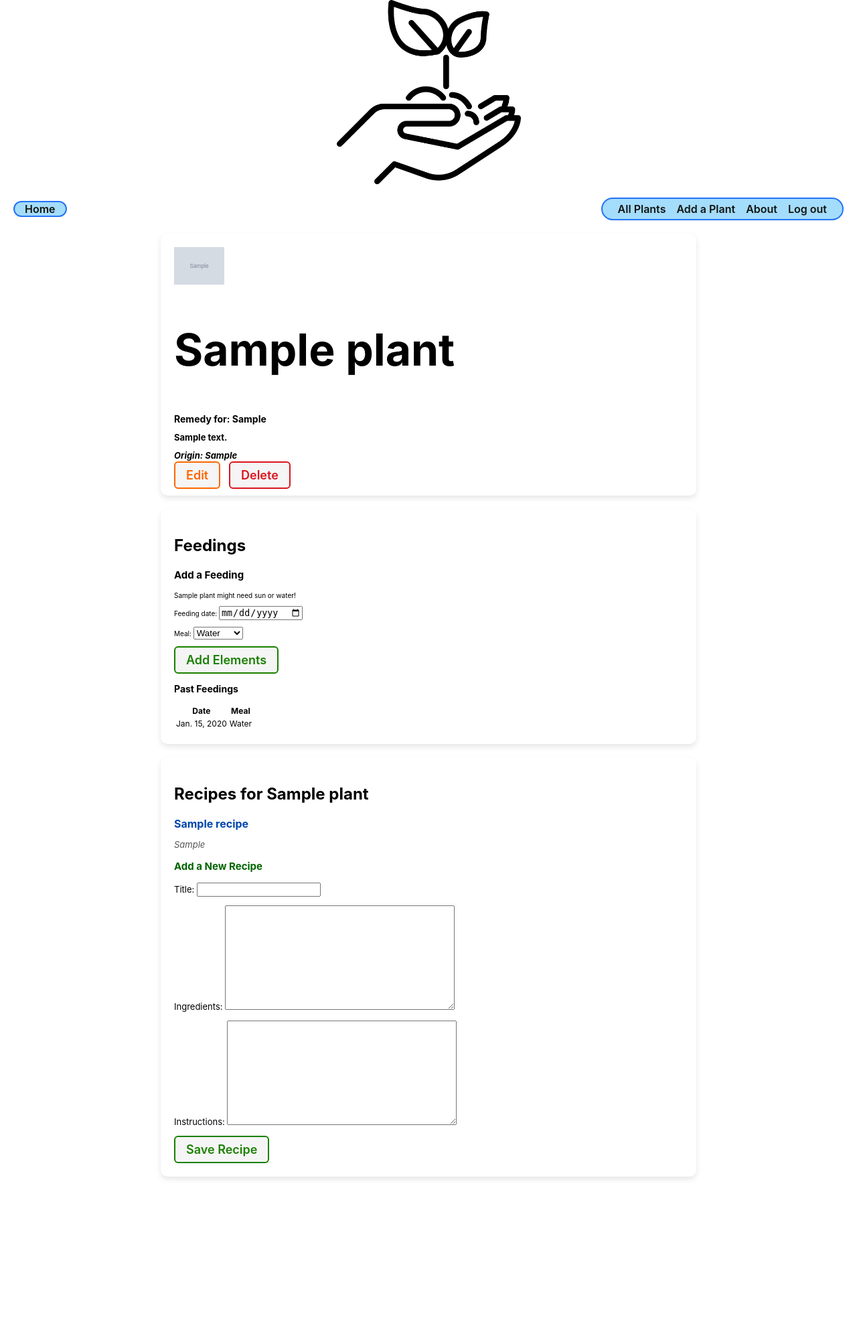
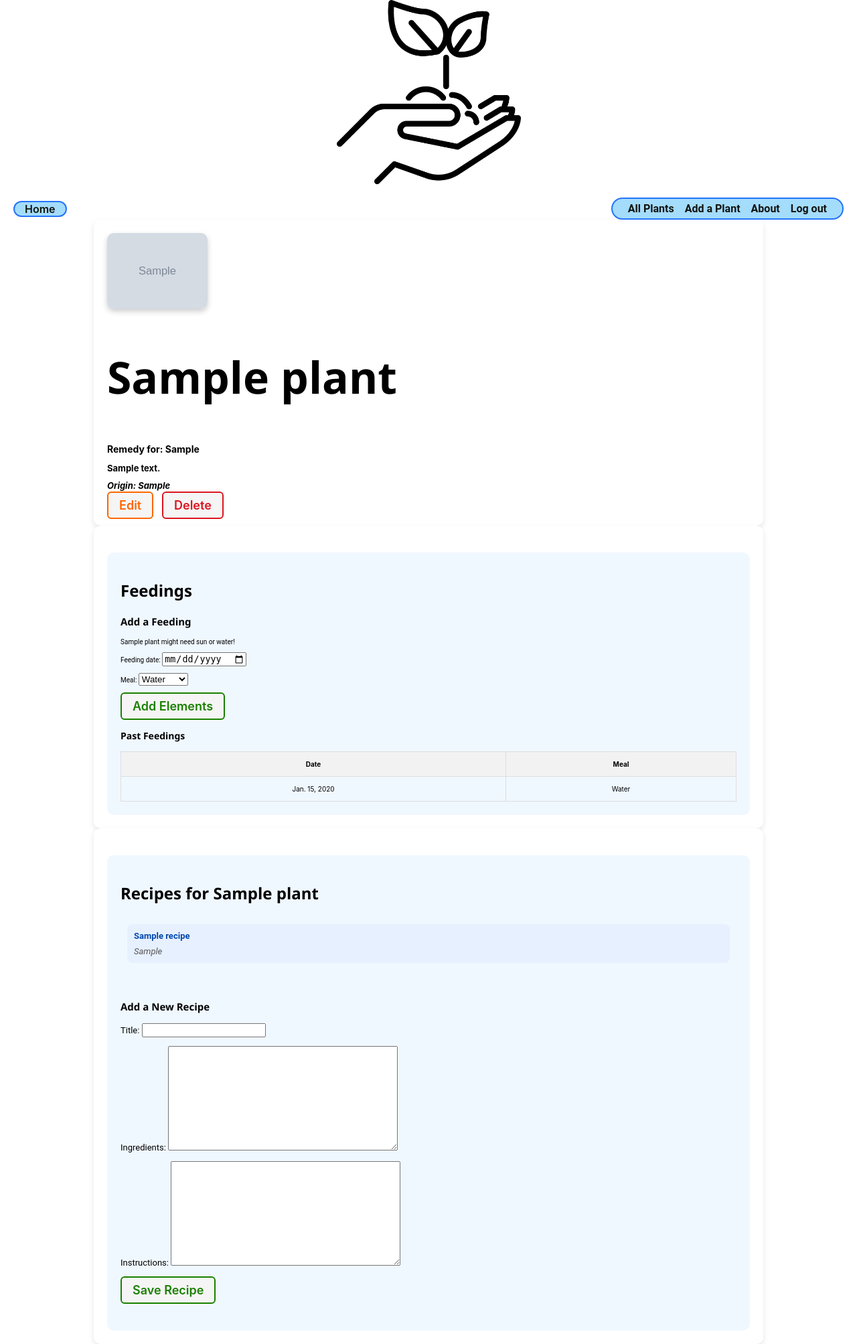
Before and after one commit to paintedlbird7/plant-remedies, a Django app: page /plant/1/ in a window 1280 px wide. Shown: the whole page at 67% size. Before the commit the page ends 1761 px from the top, so only its background shows below. Run offline with Django 4.2, Linux system fonts and the light colour scheme; a user stored in the database is signed in; tables that the repository leaves empty hold one stand-in row (values such as "Sample post"); grey boxes marked "Sample" are stand-in pictures.

Commit message:
WIP: styling

```diff
--- a/main_app/static/css/plants/plant-detail.css
+++ b/main_app/static/css/plants/plant-detail.css
@@ -42,6 +42,22 @@
   font-size: 1.3rem;
 }
 
+/* Plant Image */
+.card-img-container img {
+  width: 150px;
+  height: auto;
+  border-radius: 10px;
+  box-shadow: 0px 4px 8px rgba(0,0,0,0.2);
+}
+
+/* Section Containers */
+.feedings, .recipes {
+  background-color: #f0f8ff;
+  padding: 20px;
+  border-radius: 10px;
+  margin-top: 20px;
+}
+
 /* Feedings Section */
 .add-feeding-title {
   /* border: 2px solid green; */
@@ -56,13 +72,35 @@
 .feedings-table {
   color: black;
   /* border: 2px solid green; */
+<<<<<<< HEAD
   font-size: 1.2rem;
+=======
+  font-size: 1.2rem;
+  width: 100%;
+  border-collapse: collapse;
+  margin-top: 10px;
+}
+
+.feedings-table th, .feedings-table td {
+  border: 1px solid #ddd;
+  padding: 12px;
+  text-align: center;
+}
+
+.feedings-table th {
+  background-color: #f2f2f2;
+  font-weight: bold;
+}
+
+.feedings-table tr:nth-child(even) {
+  background-color: #f9f9f9;
+>>>>>>> 298c078 (WIP: styling)
 }
 
 .no-feedings-warning {
   /* border: 2px solid green; */
   color: red;
-  font-size: 15.2rem;
+  font-size: 2.2rem;
 }
 
 /* Recipes Section */
@@ -70,48 +108,118 @@
 .recipes-list {
   /* border: 2px solid blue; */
   font-size: 1.3rem;
+  padding: 10px;
+  list-style-type: none;
 }
 
-/* TODO: can't see this style, create code to render GET list of recipes */
 .recipe-item {
+<<<<<<< HEAD
   /* border: 2px solid green; */
   font-size: 1.2rem;
+=======
+  /* TODO: can't see this style, create code to render GET list of recipes */
+  /* border: 2px solid green; */
+  font-size: 1.2rem;
+  margin-bottom: 15px;
+  padding: 10px;
+  border-radius: 8px;
+  background-color: #e6f0ff;
+>>>>>>> 298c078 (WIP: styling)
 }
 
-/* TODO: can't see this style*/
 .recipe-title {
+<<<<<<< HEAD
+=======
+  /* TODO: can't see this style */
+>>>>>>> 298c078 (WIP: styling)
   /* border: 2px solid blue; */
   font-size: 1.6rem;
   color: #0047ab;
 }
 
-/* TODO: can't see this style, create code to render GET list of recipes */
 .recipe-description {
+<<<<<<< HEAD
   /* border: 2px solid blue; */
   color: #666;
   font-size: 1.3rem;
+=======
+  /* TODO: can't see this style, create code to render GET list of recipes */
+  border: 0.5px solid blue;
+  color: #666; /* gray */
+  font-size: 1.3rem;
+  margin: 8px 0;
+>>>>>>> 298c078 (WIP: styling)
 }
 
-/* TODO: can't see this style, create code to render GET list of recipes */
 .recipe-instructions {
+<<<<<<< HEAD
+=======
+  /* TODO: can't see this style, create code to render GET list of recipes */
+>>>>>>> 298c078 (WIP: styling)
   /* border: 2px solid red; */
   font-size: 1.3rem;
   color: #555;
 }
 
+/* Add Recipe Section */
 .add-recipe-title {
   /* border: 2px solid greenyellow; */
   font-size: 1.5rem;
+<<<<<<< HEAD
   color: #006400;
+=======
+  color: #006400;
+  margin-top: 30px;
+>>>>>>> 298c078 (WIP: styling)
 }
 
 .add-recipe-form {
   /* border: 2px solid blue; */
   font-size: 1.3rem;
+  margin-bottom: 20px;
 }
 
 .no-recipes-warning {
   /* border: 2px solid purple; */
   color: red;
   font-size: 2.2rem;
+  margin-top: 20px;
 }
+<<<<<<< HEAD
+=======
+
+/* Space between buttons and Basic Styling */
+button, .btn {
+  margin: 20px;
+  padding: 10px 20px;
+  border-radius: 8px;
+  background-color: #4CAF50;
+  color: white;
+  border: none;
+  font-size: 1.2rem;
+  cursor: pointer;
+  transition: background-color 0.3s;
+  text-decoration: none;
+  display: inline-block;
+}
+
+button:hover, .btn:hover {
+  background-color: #45a049;
+}
+
+/* General Typography */
+h2, h3 {
+  font-family: 'Segoe UI', Tahoma, Geneva, Verdana, sans-serif;
+}
+
+p, li {
+  font-family: 'Roboto', sans-serif;
+}
+
+/* Page Layout Containers */
+.plant-container, .feedings-toy-container, .recipes-container {
+  margin: 0 auto;
+  max-width: 1000px;
+  padding: 20px;
+}
+>>>>>>> 298c078 (WIP: styling)
--- a/main_app/templates/recipes/recipe_form.html
+++ b/main_app/templates/recipes/recipe_form.html
@@ -12,7 +12,7 @@
   <form method="post" class="form">
     {% csrf_token %}
     {{ form.as_p }}
-    <button type="submit" class="btn submit">Save Recipe</button>
+    <button type="submit" class="btn submit">Save/Submit Recipe</button>
   </form>
 
   <a href="{% url 'plant-detail' plant.id %}" class="btn warn">Cancel</a>
--- a/main_app/views.py
+++ b/main_app/views.py
@@ -136,7 +136,6 @@
     plant.plant_recipes.all()
 
     feeding_form = FeedingForm()
-
     # Handling the recipe form submission
     if request.method == 'POST':
         form = RecipeForm(request.POST)
@@ -155,7 +154,7 @@
         'form': form,  # Add form to the context for rendering
     })
 
-
+#TODO: save to individual plant. put request(?) assign it to each plant
 
 
 
```
